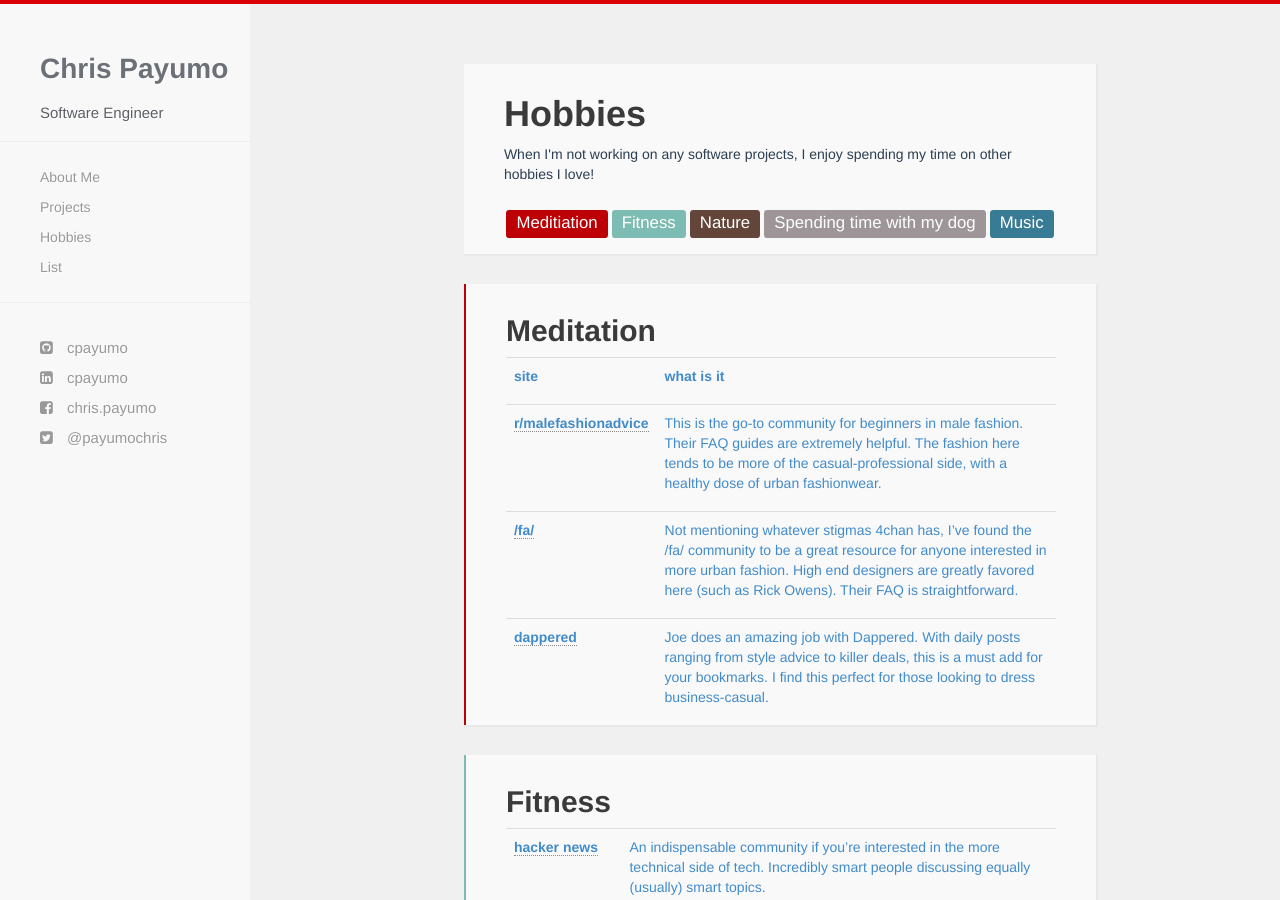
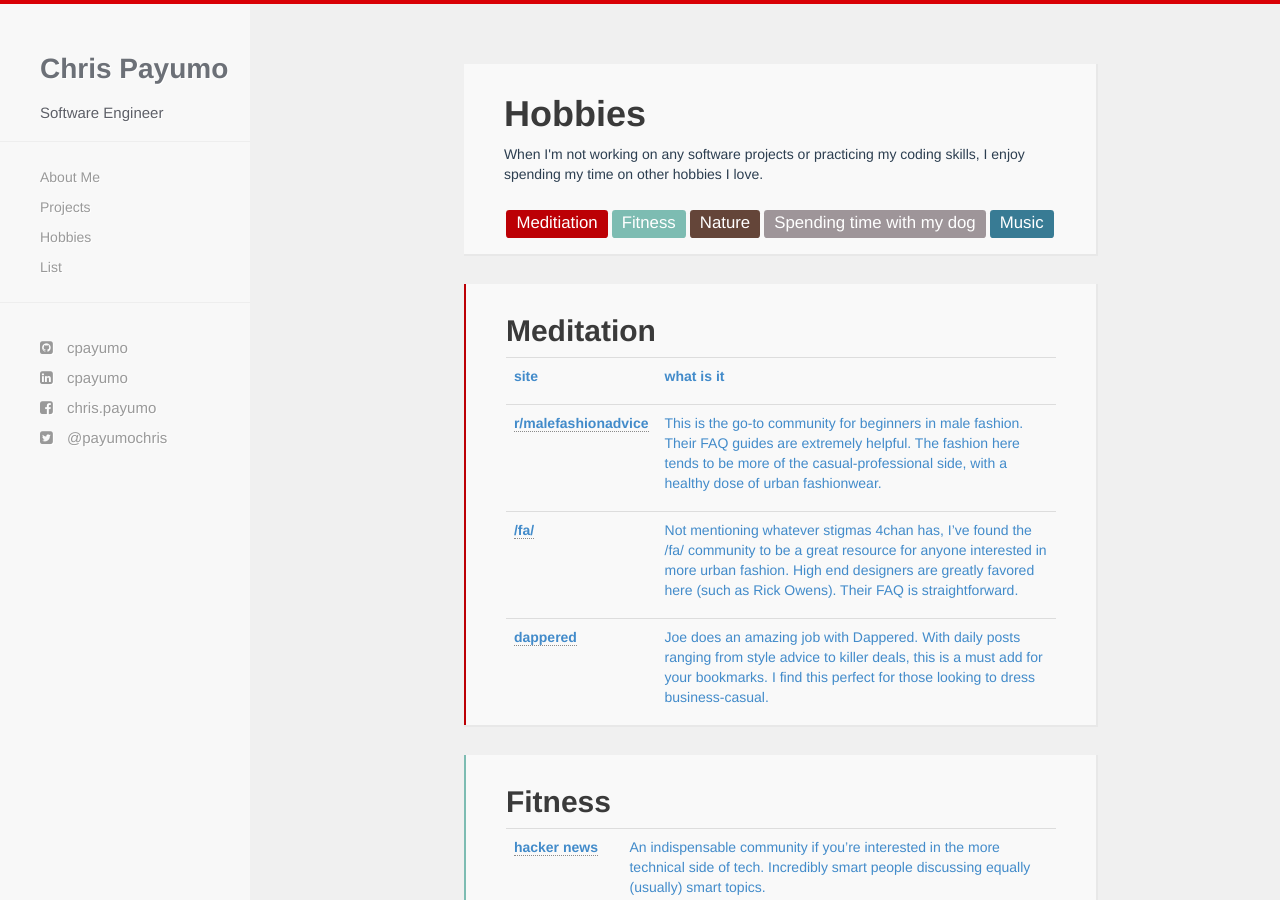
Before and after one commit to cpayumo/cpayumo.github.io, a Jekyll site: the page built from links.html, in a window 1280 px wide and 900 px high. Built offline with Jekyll 4.4.1, drawn with Linux system fonts in a browser that asks for light colours; nearby versions of some CDN libraries; Markdown is read by kramdown in place of the engine named in the settings; some of the changed text lies outside the part shown.

```diff
--- a/_config.yml
+++ b/_config.yml
@@ -8,7 +8,7 @@
 linkedin: https://www.linkedin.com/in/cpayumo/
 email: cpayumo97@gmail.com
 location: Fairfield, cA
-disqus: cpayumo
+disqus:
 
 ##Make sure to edit the above fields, especially for disqus.
 
--- a/_includes/footer.html
+++ b/_includes/footer.html
@@ -2,7 +2,7 @@
   <footer>
     <p class="text-muted credit">
       &copy; {{ site.time | date: '%Y' }} {{ site.name }} &middot;
-      <a href="https://github.com/arnp/herring-cove"> Herring Cove for Jekyll </a>
+      <a href="https://github.com/arnp/herring-cove"> Powered by Jekyll (Herring Cove) </a>
       {{ site.time }}
     </p>
   </footer>
--- a/_includes/greeting.html
+++ b/_includes/greeting.html
@@ -4,7 +4,7 @@
       <h1>Welcome to my website!</h1>
       <h2>In the next few weeks, I will be working on updating this website to share my personal hobbies, software projects,
         and many more features with you!
-        <br><br> (Updated June 16, 2020)</h2>
+        <br><br> (Updated June 17, 2020)</h2>
       <hr />
     </div>
   </div>
--- a/_includes/showcase.html
+++ b/_includes/showcase.html
@@ -5,7 +5,10 @@
     <div class="showcase-wrapper sticky">
       <div class="showcase-text">
           {% for post in site.posts limit: 1 %}
-          <span class="badge lazy"><smaller>FRESHLY MINTED</smaller></span><br>{{ post.title }}<br><a href="{{ site.baseurl }}{{ post.url }}"><button type="button" class="btn btn-default showcase-button">Read More</button></a>
+          <span class="badge lazy"><smaller>Recent College Graduate</smaller></span>
+          <br>{{ post.title }}<br>
+<!--          <a href="{{ site.baseurl }}{{ post.url }}"><button type="button" class="btn btn-default showcase-button">-->
+<!--          Read More</button></a>-->
           {% endfor %}
       </div>
     </div>
--- a/links.html
+++ b/links.html
@@ -5,7 +5,8 @@
 
     <div id="article">
       <h1>Hobbies</h1>
-      <p> When I'm not working on any software projects, I enjoy spending my time on other hobbies I love!  </p>
+      <p> When I'm not working on any software projects or practicing my coding skills,
+        I enjoy spending my time on other hobbies I love.  </p>
       <br>
       <center>
       <a href="#fashion"><span class="label label-danger fashion-button">Meditiation</span></a>
```
Also changed, not shown: images/showcase.jpg.
